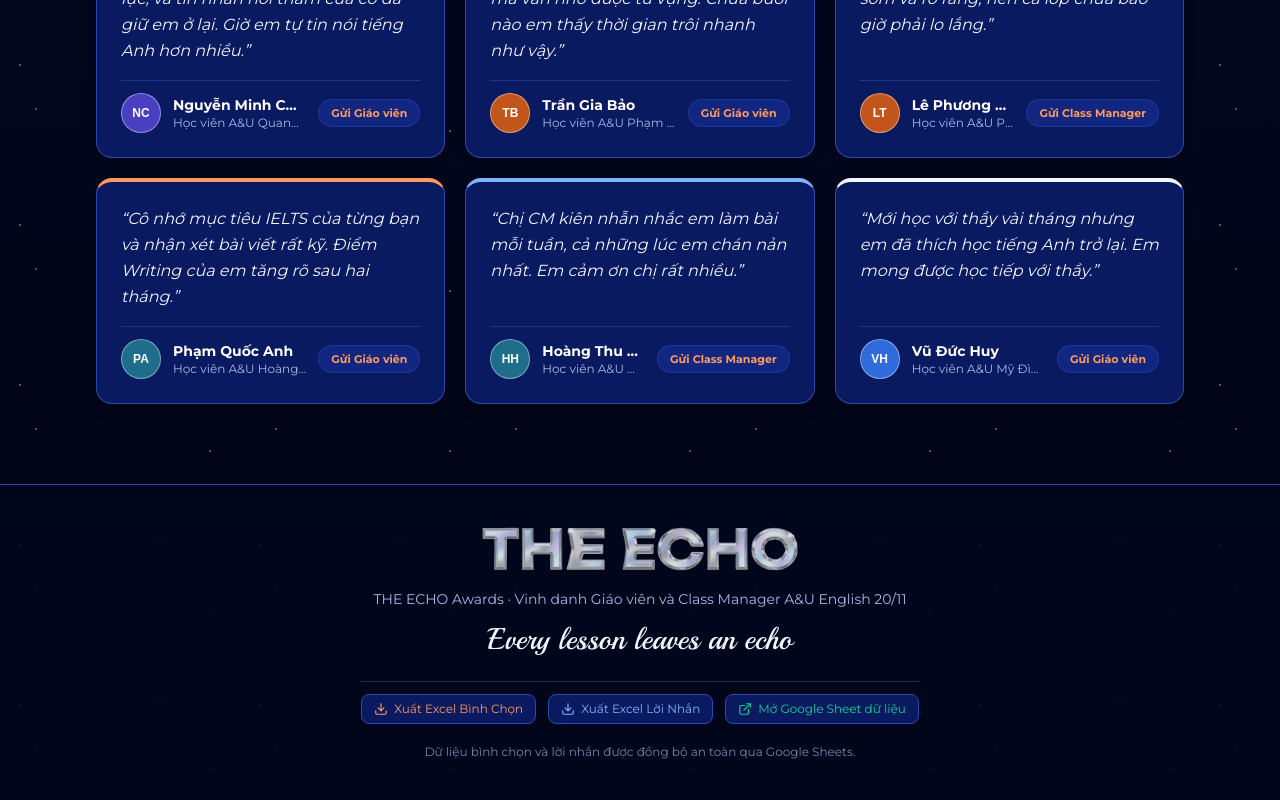
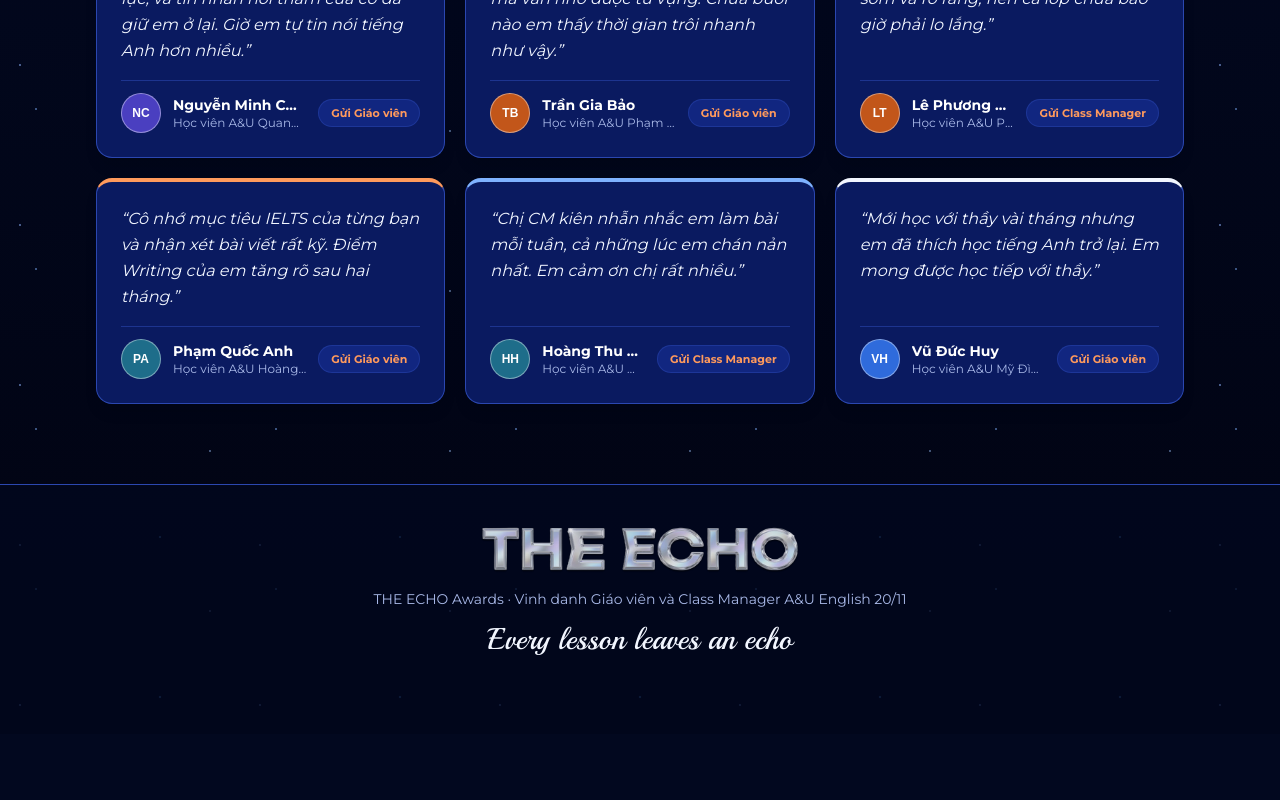
Before and after one commit to nguyen1512/THE_ECHO_Awards_Fe, a Next.js app: page / in a window 1280 px wide. Shown: the part 5725-6525 px from the top of the page. After the commit the page ends 6459 px from the top, so only its background shows below. Built offline with nearby package versions, Linux system fonts and the light colour scheme; no server answers; a web font is replaced by a local one.

Commit message:
feat: add Nguyen My Minh Tam to Phung Khoang; remove excel export buttons from footer

```diff
--- a/src/components/shared/Footer.tsx
+++ b/src/components/shared/Footer.tsx
@@ -1,10 +1,10 @@
-import React from 'react';
-import Image from 'next/image';
-import { Download, ExternalLink } from 'lucide-react';
+import React from "react";
+import Image from "next/image";
+import { ExternalLink } from "lucide-react";
 
 export function Footer() {
   const sheetUrl =
-    'https://docs.google.com/spreadsheets/d/1u13uCk5rCNCB7Ovz8JPI8k_aeqwoTGBZxmYWMdsxlcI/edit';
+    "https://docs.google.com/spreadsheets/d/1u13uCk5rCNCB7Ovz8JPI8k_aeqwoTGBZxmYWMdsxlcI/edit";
 
   return (
     <footer className="border-t border-[#2b47b0] py-10 text-center text-[#a9b9e8] text-sm relative z-10 bg-[#02081f]/80">
@@ -17,44 +17,15 @@
           className="h-10 md:h-12 w-auto object-contain mx-auto opacity-90"
         />
         <p className="mt-1">
-          THE ECHO Awards · Vinh danh Giáo viên và Class Manager A&amp;U English 20/11
+          THE ECHO Awards · Vinh danh Giáo viên và Class Manager A&amp;U English
+          20/11
         </p>
         <span className="font-script text-2xl md:text-3xl text-[#f2f6ff] block">
           Every lesson leaves an echo
         </span>
 
-        {/* Export & Google Sheets Quick Actions */}
-        <div className="flex flex-wrap items-center justify-center gap-3 mt-3 pt-3 border-t border-[#2b47b0]/50 text-xs">
-          <a
-            href="/api/export?type=votes"
-            download
-            className="inline-flex items-center gap-1.5 px-3 py-1.5 rounded-lg bg-[#0a1a60] border border-[#2b47b0] text-[#ff9a5c] hover:bg-[#112680] transition-colors"
-          >
-            <Download className="w-3.5 h-3.5" />
-            Xuất Excel Bình Chọn
-          </a>
-          <a
-            href="/api/export?type=messages"
-            download
-            className="inline-flex items-center gap-1.5 px-3 py-1.5 rounded-lg bg-[#0a1a60] border border-[#2b47b0] text-[#7fb2ff] hover:bg-[#112680] transition-colors"
-          >
-            <Download className="w-3.5 h-3.5" />
-            Xuất Excel Lời Nhắn
-          </a>
-          <a
-            href={sheetUrl}
-            target="_blank"
-            rel="noopener noreferrer"
-            className="inline-flex items-center gap-1.5 px-3 py-1.5 rounded-lg bg-[#0a1a60] border border-[#2b47b0] text-emerald-400 hover:bg-[#112680] transition-colors"
-          >
-            <ExternalLink className="w-3.5 h-3.5" />
-            Mở Google Sheet dữ liệu
-          </a>
-        </div>
-
-        <p className="text-xs text-[#a9b9e8]/70 mt-2">
-          Dữ liệu bình chọn và lời nhắn được đồng bộ an toàn qua Google Sheets.
-        </p>
+        {/* Google Sheets Quick Link */}
+        <div className="flex flex-wrap items-center justify-center gap-3 mt-3 pt-3 border-t border-[#2b47b0]/50 text-xs"></div>
       </div>
     </footer>
   );
--- a/src/constants/campuses.ts
+++ b/src/constants/campuses.ts
@@ -28,6 +28,7 @@
       'Nguyễn Hải Nam',
       'Trần Tuấn Hải',
       'Bùi Thị Như Quỳnh',
+      'Nguyễn Mỹ Minh Tâm',
     ],
     cm: ['Nguyễn Ngọc Chi', 'Phạm Hương Giang'],
   },
```
